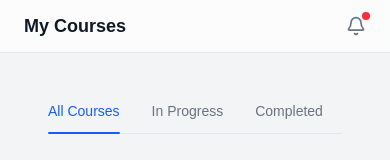
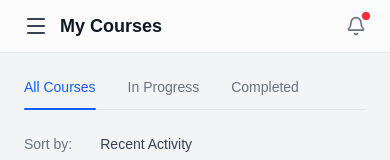
Before and after one commit to Siva2512/E-Learning, a Next.js app: page /Student/StudentCourse in a window 390 px wide. Shown: the top 160 px of the page. Built offline with nearby package versions, Linux system fonts and the light colour scheme.

Commit message:
changed in responsive

```diff
--- a/src/app/Components/Layout/DashboardLayout.jsx
+++ b/src/app/Components/Layout/DashboardLayout.jsx
@@ -1,19 +1,23 @@
-import React from "react";
+"use client";
+
+import React, { useState } from "react";
 import Topbar from "../Student/Topbar";
 import Aside from "../Student/Aside";
 
 export default function MainLayout({ children }) {
+  const [isOpen, setIsOpen] = useState(false);
+
   return (
     <div className="flex min-h-screen bg-gray-100">
 
       {/* Sidebar */}
-      <Aside />
+      <Aside isOpen={isOpen} setIsOpen={setIsOpen} />
 
       {/* Right Side */}
       <div className="flex-1 flex flex-col">
 
         {/* Topbar */}
-        <Topbar />
+        <Topbar setIsOpen={setIsOpen} />
 
         {/* Page Content */}
         <main className="flex-1 p-6 overflow-y-auto">
--- a/src/app/Components/Student/Aside.jsx
+++ b/src/app/Components/Student/Aside.jsx
@@ -6,7 +6,7 @@ import { usePathname } from "next/navigation";
 import { FaHome, FaBook, FaClipboardList, FaEnvelope, FaCog } from "react-icons/fa";
 import { GiStarShuriken } from "react-icons/gi";
 
-export default function Aside() {
+export default function Aside({ isOpen, setIsOpen }) {
   const pathname = usePathname();
 
   const navItems = [
@@ -18,8 +18,16 @@ export default function Aside() {
   ];
 
   return (
-    <aside className="hidden md:flex w-56 bg-white p-5 flex-col justify-between">
-
+    <>
+      {/* Sidebar */}
+      <aside
+        className={`
+          fixed inset-y-0 left-0 z-50 w-56 bg-white p-5 flex flex-col justify-between
+          transform transition-transform duration-300
+          ${isOpen ? "translate-x-0" : "-translate-x-full"}
+          md:static md:translate-x-0 md:flex
+        `}
+      >
         {/* Logo */}
         <div>
           <Link href="/Student" className="flex items-center gap-2 mb-6">
@@ -37,6 +45,7 @@ export default function Aside() {
                 <Link
                   key={index}
                   href={item.href}
+                  onClick={() => setIsOpen(false)} // auto close mobile
                   className={`flex items-center gap-3 px-3 py-2 rounded-lg transition ${
                     isActive
                       ? "bg-blue-50 text-blue-600 font-medium"
@@ -69,5 +78,14 @@ export default function Aside() {
           </div>
         </Link>
       </aside>
+
+      {/* Overlay for mobile */}
+      {isOpen && (
+        <div
+          onClick={() => setIsOpen(false)}
+          className="fixed inset-0 bg-black/40 md:hidden"
+        />
+      )}
+    </>
   );
 }
--- a/src/app/Components/Student/Topbar.jsx
+++ b/src/app/Components/Student/Topbar.jsx
@@ -1,9 +1,9 @@
 "use client";
 
-import { Bell, Search } from "lucide-react";
+import { Bell, Search, Menu } from "lucide-react";
 import { usePathname } from "next/navigation";
 
-export default function Topbar() {
+export default function Topbar({ setIsOpen }) {
   const pathname = usePathname();
 
   const titles = {
@@ -17,14 +17,24 @@ export default function Topbar() {
   const pageTitle = titles[pathname] || "Student Dashboard";
 
   return (
-    <nav
-      className="sticky top-0 z-50 backdrop-blur-md bg-white/70 border-b border-gray-200 px-6 py-3
-      flex items-center justify-between"
-    >
-      <h1 className="text-lg font-semibold text-gray-900">
-        {pageTitle}
-      </h1>
+    <nav className="sticky top-0 z-50 backdrop-blur-md bg-white/70 border-b border-gray-200 px-6 py-3 flex items-center justify-between">
 
+      {/* LEFT SIDE */}
+      <div className="flex items-center gap-3">
+        {/* Mobile Menu Button */}
+        <button
+          onClick={() => setIsOpen(true)}
+          className="md:hidden text-gray-700"
+        >
+          <Menu className="w-6 h-6" />
+        </button>
+
+        <h1 className="text-lg font-semibold text-gray-900">
+          {pageTitle}
+        </h1>
+      </div>
+
+      {/* RIGHT SIDE */}
       <div className="flex items-center gap-4">
         <button className="relative text-gray-500 hover:text-gray-700">
           <Bell className="w-5 h-5" />
--- a/src/app/Pages/Student/Dashboard.jsx
+++ b/src/app/Pages/Student/Dashboard.jsx
@@ -27,9 +27,9 @@ export default function Dashboard() {
   };
 
   return (
-    <div className="flex bg-gray-100 px-4 md:px-6 w-full">
+    <div className="flex bg-gray-100  w-full">
 
-      <main className="flex flex-col lg:flex-row gap-6 py-6">
+      <main className="flex flex-col lg:flex-row gap-6 ">
 
         {/* LEFT */}
         <section className="flex-1 flex flex-col gap-6">
--- a/src/app/Pages/Student/StudentCourse.jsx
+++ b/src/app/Pages/Student/StudentCourse.jsx
@@ -1,3 +1,4 @@
+
 "use client";
 
 import { useState } from "react";
@@ -58,9 +59,9 @@ export default function StudentCourse() {
       : courses.filter((c) => c.status !== "completed");
 
   return (
-    <div className="p-6 space-y-6">
+    <div className="space-y-6">
 
-      <div className="flex flex-col md:flex-row md:items-center md:justify-between gap-4">
+      <div className="flex flex-col lg:flex-row lg:items-centerS lg:justify-between gap-4">
 
 
         <div className="flex gap-8 border-b border-gray-200">
--- a/src/app/Student/page.js
+++ b/src/app/Student/page.js
@@ -1,7 +1,8 @@
 import Dashboard from "../Pages/Student/Dashboard";
 import DashboardLayout from "../Components/Layout/DashboardLayout";
+import StudentCourse from "@/app/Pages/Student/StudentCourse";
 
-export default function page() {
+export default function Page() {
   return (
     <DashboardLayout>
       <Dashboard />
```
Also changed, not shown: src/app/Student/StudentCourse/page.js (line endings or trailing spaces). Lines whose indentation alone changed are shown as unchanged.
